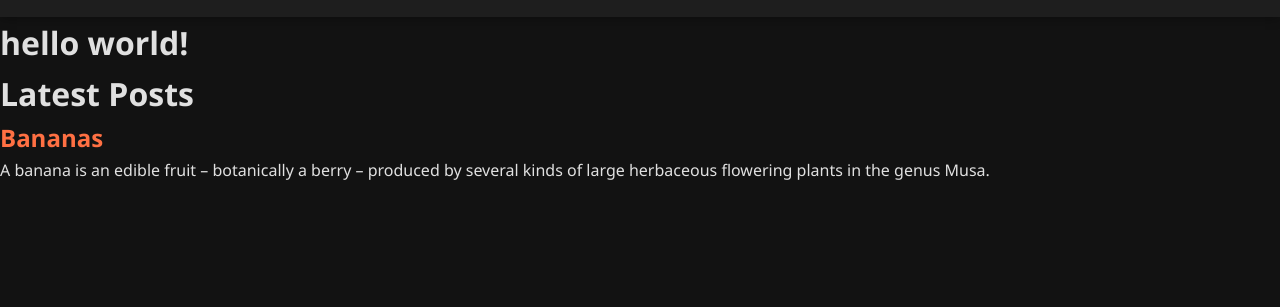
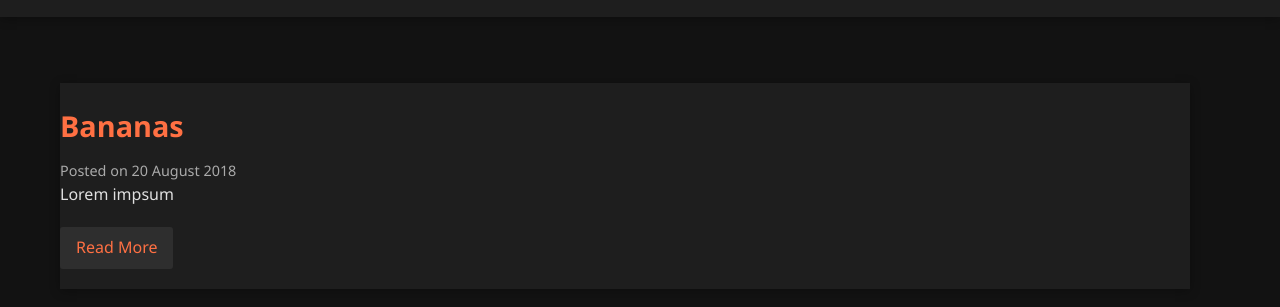
Before and after one commit to selcuktatar/simple-blog, a plain HTML site: page _site/index.html in a window 1280 px wide. Shown: the part 93-400 px from the top of the page. Drawn offline with Linux system fonts and the light colour scheme.

Commit message:
feature: layout fixed, blog posts added into index

```diff
--- a/_site/index.html
+++ b/_site/index.html
@@ -9,12 +9,12 @@
     	<title>Home</title>
   </head>
   <body>
-		<header>
+	<header>
   <div class="container">
     <div class="header-content">
       <div class="logo">
         <img src="assets/images/logo.png" alt="Logo" style="height: 30px; vertical-align: middle; margin-right: 5px;">
-        <a href="index.html">Simple Blog</a>
+        <a href="/index.html">Simple Blog</a>
       </div>
       <nav>
         <ul>
@@ -37,20 +37,25 @@
   </div>
 </header>
 
-    		<h1>hello world!</h1>
-<h1>Latest Posts</h1>
+		<br>
+		<div class="container">
+			<div class="main-wrapper">
+	<main id="blog-list">
 
-<ul>
+		 <header class="post-header">
+			<h2 class="post-title">Bananas</h2>
+			<div class="post-meta">Posted on 20 August 2018</div>
+			<div class="post-content">
+				<p>Lorem impsum</p>
+        		</div>
+			<a href="/2018/08/20/bananas.html" class="read-more">Read More</a>
+	        </header>
 
-    <li>
-      <h2><a href="/2018/08/20/bananas.html">Bananas</a></h2>
-      <p>A banana is an edible fruit – botanically a berry – produced by several
-kinds of large herbaceous flowering plants in the genus Musa.</p>
-
-    </li>
-
-</ul>
+        </main>
+</div>
 
 
+
+		</div>
   </body>
 </html>
```
Also changed, not shown: _includes/navigation.html (+1 -1 lines), _layouts/default.html (+5 -2 lines), _site/2018/08/20/bananas.html (+7 -4 lines), _site/about.html (+6 -3 lines), index.html (+14 -10 lines), 2 other files.
